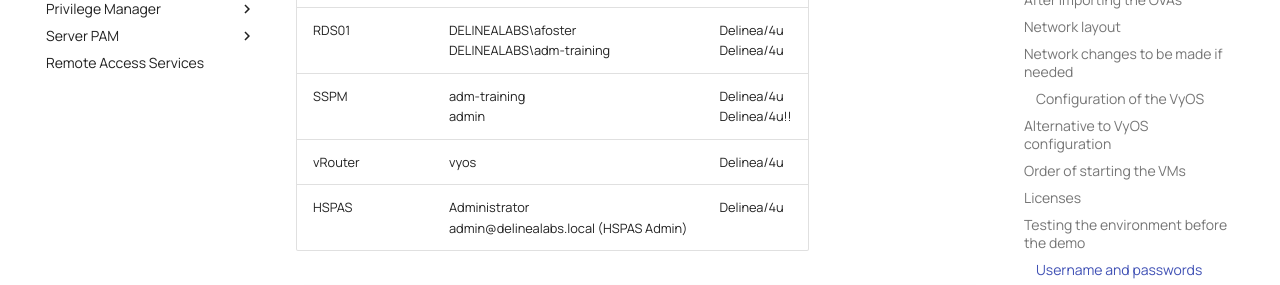
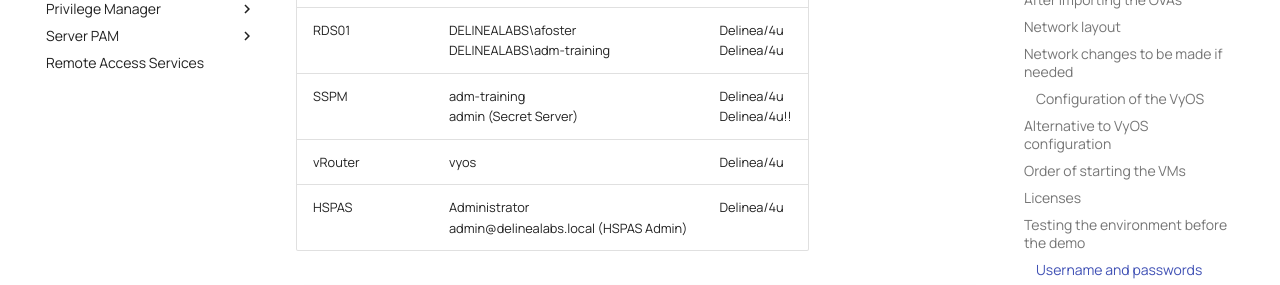
Before and after one commit to wessenstam/demoguide, an MkDocs documentation site: the page built from docs/instructor/instructor.md, in a window 1280 px wide and 900 px high, scrolled down 6395 px. Shown: the part 153-438 px from the top of the window. Built offline with MkDocs 1.6.1 and Material for MkDocs 9.7.7, drawn with Linux system fonts in a browser that asks for light colours.

Commit message:
Small update

```diff
--- a/docs/instructor/instructor.md
+++ b/docs/instructor/instructor.md
@@ -158,7 +158,7 @@
 | DC1 | DELINEALABS\Administrator <BR> DELINEALABS\adm-training | Delinea/4u <BR> Delinea/4u |
 | pfSense | root | Delinea/4u |
 | RDS01 | DELINEALABS\afoster <BR> DELINEALABS\adm-training | Delinea/4u <BR> Delinea/4u |
-| SSPM | adm-training <BR> admin | Delinea/4u <BR>  Delinea/4u!! |
+| SSPM | adm-training <BR> admin (Secret Server) | Delinea/4u <BR>  Delinea/4u!! |
 | vRouter | vyos | Delinea/4u |
 | HSPAS | Administrator <BR> admin@delinealabs.local (HSPAS Admin) | Delinea/4u |
 
```
